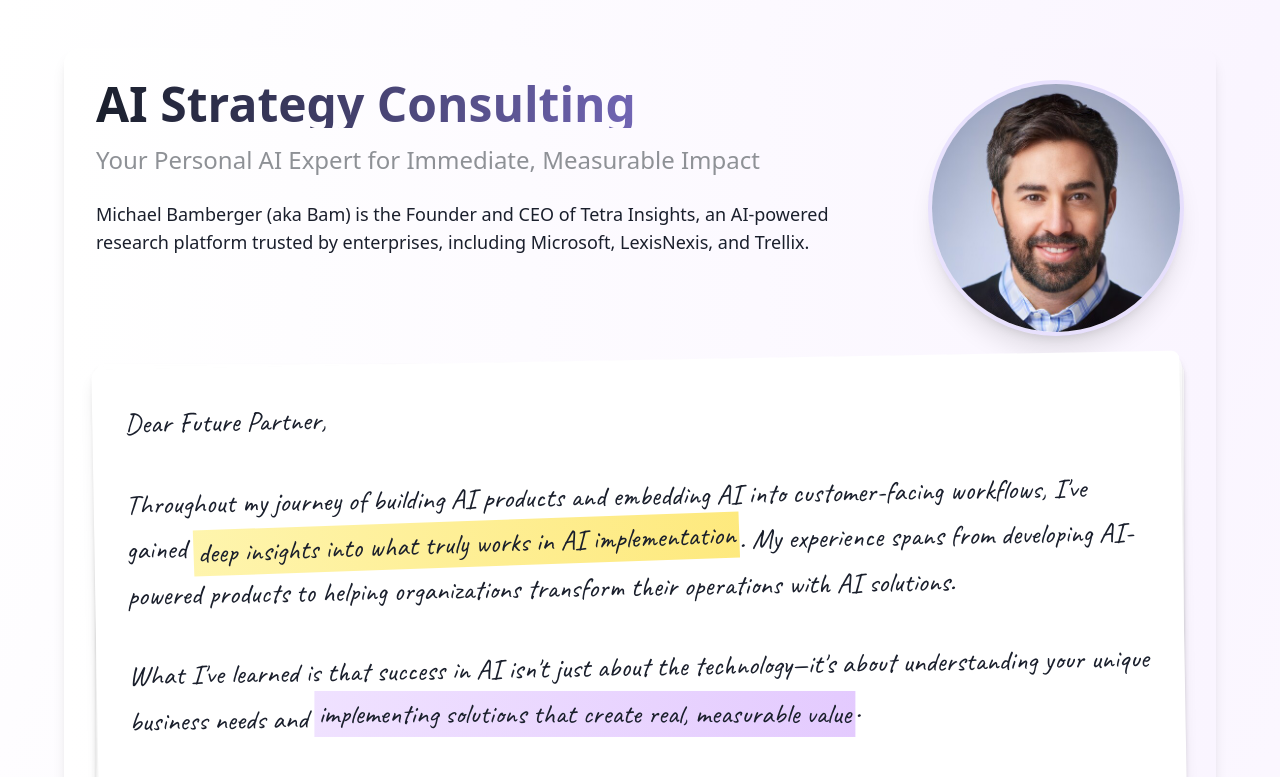
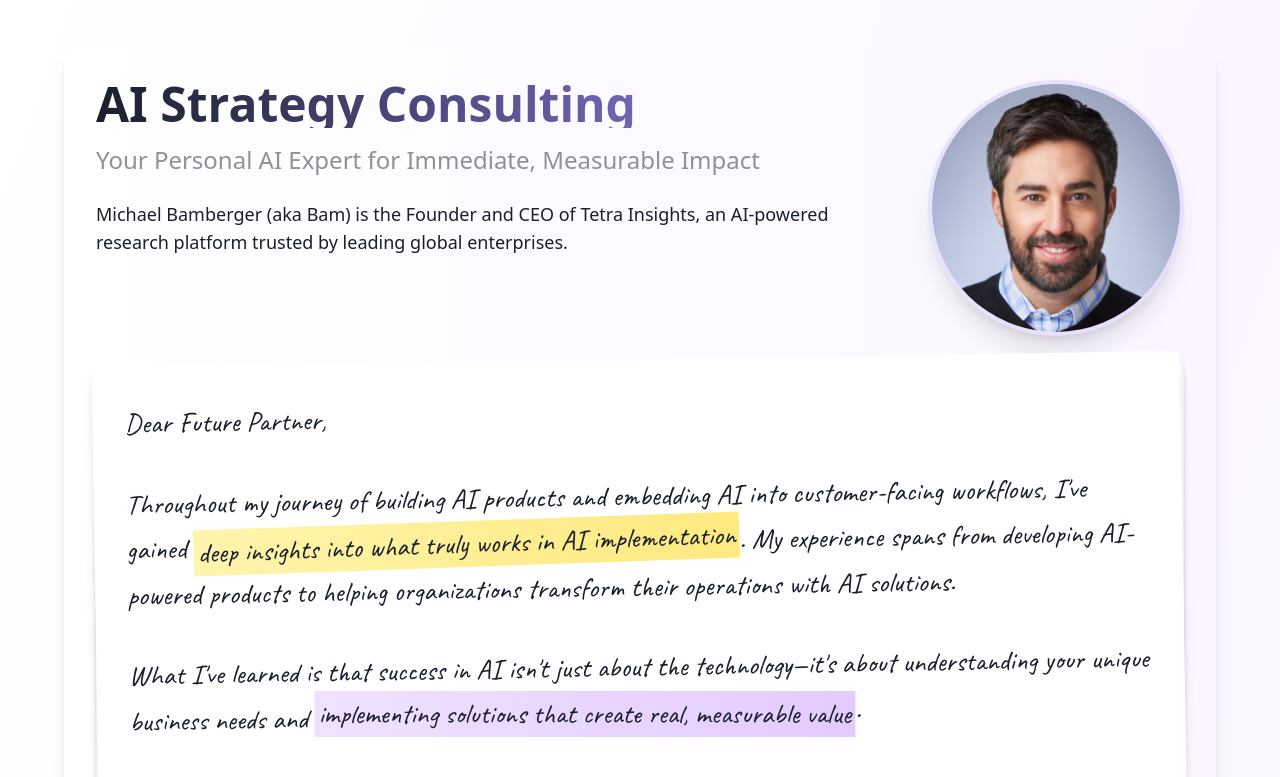
Before and after one commit to bamxxxx/bam-ai, a React (Vite) app: page / in a window 1280 px wide. Shown: the top 777 px of the page. Built offline with nearby package versions, Linux system fonts and the light colour scheme.

Commit message:
Update CEO description in HeroSection
Changed the description of Michael Bamberger in the HeroSection component to reflect a more general statement about Tetra Insights being trusted by leading global enterprises.
[skip gpt_engineer]

```diff
--- a/src/components/consulting/HeroSection.tsx
+++ b/src/components/consulting/HeroSection.tsx
@@ -22,8 +22,7 @@ export const HeroSection = () => (
           </p>
           <p className="text-lg">
             Michael Bamberger (aka Bam) is the Founder and CEO of Tetra Insights,
-            an AI-powered research platform trusted by enterprises, including Microsoft,
-            LexisNexis, and Trellix.
+            an AI-powered research platform trusted by leading global enterprises.
           </p>
         </div>
         <div className="w-48 h-48 md:w-64 md:h-64 rounded-full overflow-hidden shadow-xl print:shadow-none border-4 border-consulting-accent/20 flex-shrink-0">
```
